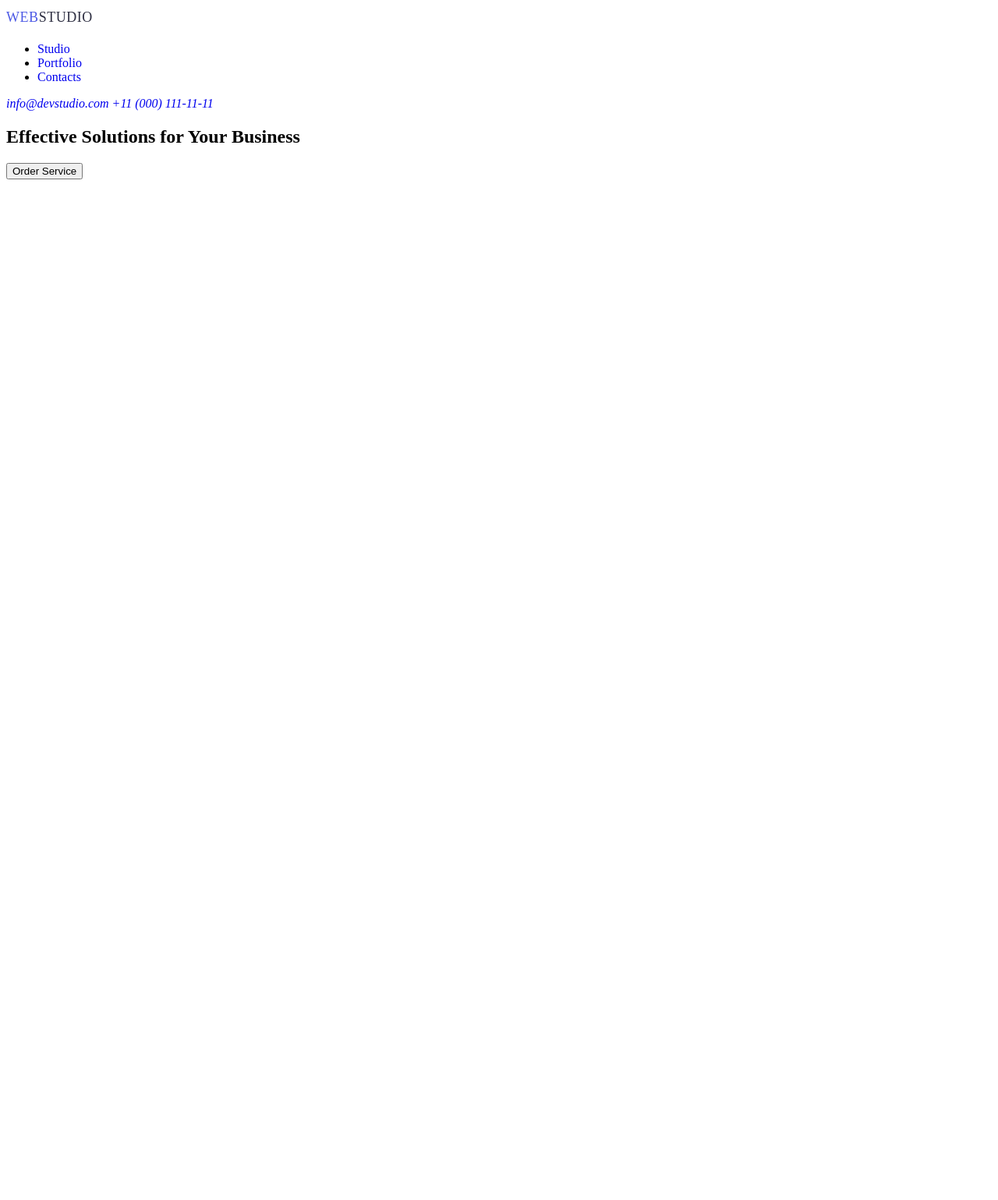
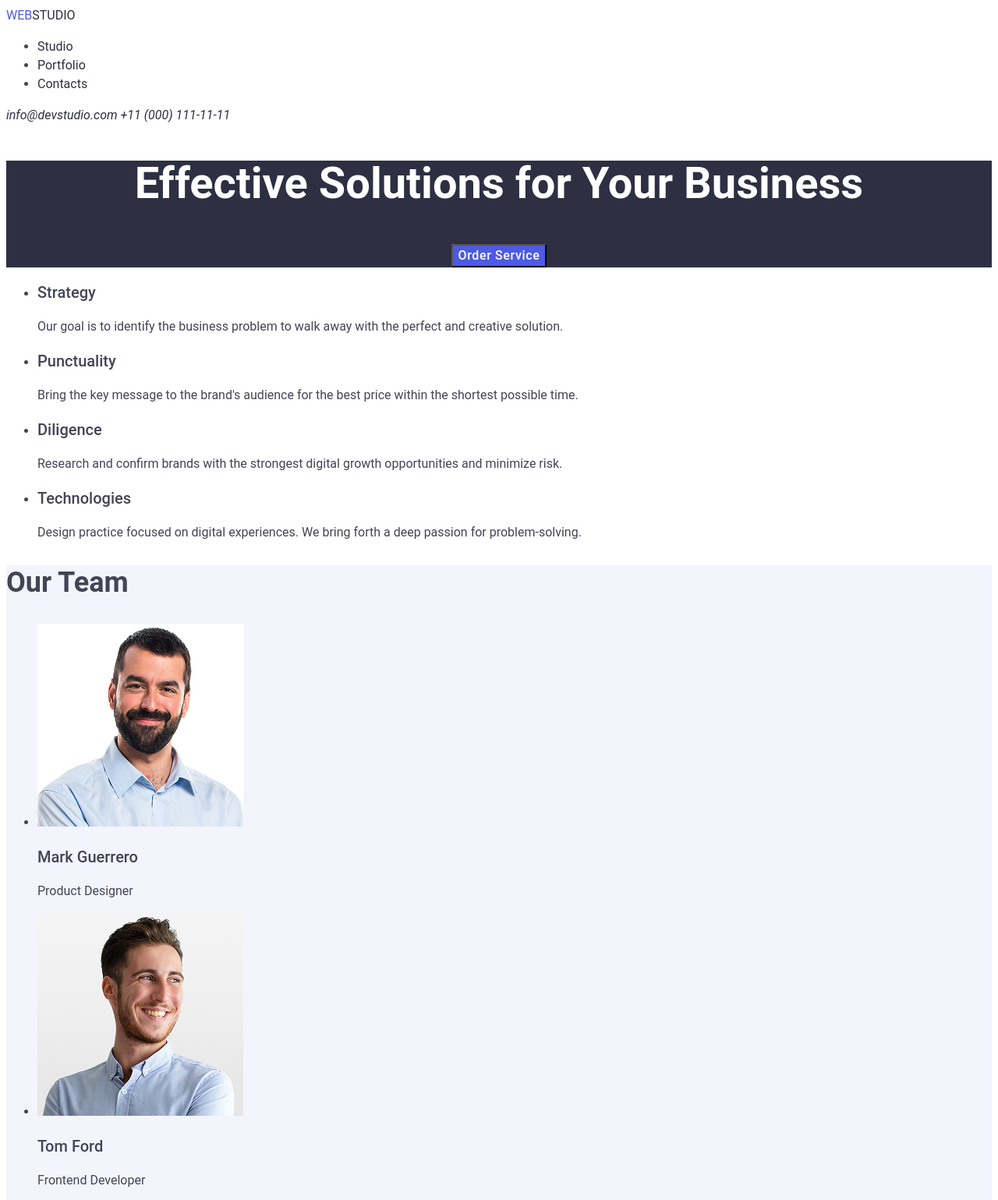
Before and after one commit to erdemyolcu/goit-markup-hw-02, a plain HTML site: page index.html in a window 1280 px wide. Shown: the top 1539 px of the page at 78% size. Before the commit the page ends 800 px from the top, so only its background shows below. Drawn offline with Linux system fonts and the light colour scheme.

Commit message:
kaydedilen degisiklikler-1

```diff
--- a/Css/styles.css
+++ b/Css/styles.css
@@ -1,14 +1,84 @@
+body {
+  font-family: "Roboto", sans-serif;
+  color: #434455;
+  font-size: 16px;
+  line-height: 1.5;
+}
+.nav-link {
+  color: #2e2f42;
+}
 .web {
   color: #4d5ae5;
+}
+address a {
+  color: #2e2f42;
 }
 .studio {
   color: #2e2f42;
 }
 .logo {
+  font-family: "Raleway", sans-serif;
+  font-weight: 700;
   font-size: 18px;
   line-height: 1.666;
   letter-spacing: 0.03em;
 }
+
 a {
   text-decoration: none;
 }
+h1 {
+  font-weight: 700;
+  font-size: 56px;
+  line-height: 1.07;
+  color: #ffffff;
+}
+h2 {
+  font-weight: 700;
+  font-size: 36px;
+  line-height: 1.25;
+}
+h3 {
+  font-weight: 500;
+  font-size: 20px;
+  line-height: 1.2;
+}
+p {
+  font-weight: 400;
+  line-height: 1.5;
+}
+.section1 {
+  background-color: #2e2f42;
+  text-align: center;
+}
+.section2 {
+  background-color: #f4f4fd;
+}
+button {
+  font-family: "Roboto", sans-serif;
+  font-weight: 500;
+  font-size: 16px;
+  line-height: 1.5;
+  background-color: #4d5ae5;
+  color: #ffffff;
+  letter-spacing: 0.04em;
+  cursor: pointer;
+}
+.contact-link:hover {
+  color: #404bbf;
+}
+.nav-link:hover {
+  color: #404bbf;
+}
+.studio-link:active {
+  text-decoration: underline;
+}
+.button:hover {
+  background-color: #404bbf;
+}
+.footer {
+  background-color: #2e2f42;
+}
+.footer p {
+  color: #f4f4fd;
+}
--- a/index.html
+++ b/index.html
@@ -5,33 +5,145 @@
     <meta name="viewport" content="width=device-width, initial-scale=1.0" />
     <title>Document</title>
     <link rel="stylesheet" href="./css/styles.css" />
+    <link
+      href="https://fonts.googleapis.com/css2?family=Raleway:wght@0,100..900;1,100..900&family=Roboto:wght@0,100..900;1,100..900&display=swap"
+      rel="stylesheet"
+    />
   </head>
   <body>
     <header>
-      <a href="#" class="logo"
+      <a href="#" class="header-logo"
         ><span class="web">WEB</span><span class="studio">STUDIO</span>
       </a>
       <nav>
         <ul>
-          <li><a href="#">Studio</a></li>
-          <li><a href="#">Portfolio</a></li>
-          <li><a href="#">Contacts</a></li>
+          <li><a class="nav-link studio-link" href="#">Studio</a></li>
+          <li><a class="nav-link" href="#">Portfolio</a></li>
+          <li><a class="nav-link" href="#">Contacts</a></li>
         </ul>
       </nav>
       <address>
-        <a href="mailto:info@devstudio.com">info@devstudio.com</a>
-        <a href="tel:+110001111111">+11 (000) 111-11-11</a>
+        <a class="contact-link" href="mailto:info@devstudio.com"
+          >info@devstudio.com</a
+        >
+        <a class="contact-link" href="tel:+110001111111">+11 (000) 111-11-11</a>
       </address>
     </header>
     <main>
+      <!--A Alanı-->
+      <section class="section1">
+        <h1>Effective Solutions for Your Business</h1>
+        <button class="button" type="button">Order Service</button>
+      </section>
+      <!--A Alanı Bitti-->
+      <!--B Alanı-->
       <section>
-        <h1>Effective Solutions for Your Business</h1>
-        <button type="button">Order Service</button>
+        <ul>
+          <li>
+            <h3>Strategy</h3>
+            <p>
+              Our goal is to identify the business problem to walk away with the
+              perfect and creative solution.
+            </p>
+          </li>
+          <li>
+            <h3>Punctuality</h3>
+            <p>
+              Bring the key message to the brand's audience for the best price
+              within the shortest possible time.
+            </p>
+          </li>
+          <li>
+            <h3>Diligence</h3>
+            <p>
+              Research and confirm brands with the strongest digital growth
+              opportunities and minimize risk.
+            </p>
+          </li>
+          <li>
+            <h3>Technologies</h3>
+            <p>
+              Design practice focused on digital experiences. We bring forth a
+              deep passion for problem-solving.
+            </p>
+          </li>
+        </ul>
       </section>
-      <section></section>
-      <section></section>
-      <section></section>
+      <!--B Alanı Bitti-->
+      <!--C Alanı-->
+      <section class="section2">
+        <h2>Our Team</h2>
+        <ul>
+          <li>
+            <img src="images/img-3.jpg" alt="Mark Guerrero" width="264" />
+            <h3>Mark Guerrero</h3>
+            <p>Product Designer</p>
+          </li>
+          <li>
+            <img src="images/img-2.jpg" alt="Tom Ford" width="264" />
+            <h3>Tom Ford</h3>
+            <p>Frontend Developer</p>
+          </li>
+          <li>
+            <img src="images/img-1.jpg" alt="Camila Garcia" width="264" />
+            <h3>Camila Garcia</h3>
+            <p>Marketing</p>
+          </li>
+          <li>
+            <img src="images/img.jpg" alt="Daniel Wilson" width="264" />
+            <h3>Daniel Wilson</h3>
+            <p>UI Designer</p>
+          </li>
+        </ul>
+      </section>
+      <!--C Alanı Bitti-->
+      <!--D Alanı -->
+      <section>
+        <h2>Our Portfolio</h2>
+        <ul>
+          <li>
+            <img src="images/img5.jpg" alt="Banking App" width="360" />
+            <h3>Banking App</h3>
+            <p>App</p>
+          </li>
+          <li>
+            <img src="images/img4.jpg" alt="Cashless Payment" width="360" />
+            <h3>Cashless Payment</h3>
+            <p>Marketing</p>
+          </li>
+          <li>
+            <img src="images/img3.jpg" alt="Meditation App" width="360" />
+            <h3>Meditation App</h3>
+            <p>App</p>
+          </li>
+          <li>
+            <img src="images/img2.jpg" alt="Taxi Service" width="360" />
+            <h3>Taxi Service</h3>
+            <p>Marketing</p>
+          </li>
+          <li>
+            <img src="images/img1.jpg" alt="Screen Illustrations" width="360" />
+            <h3>Screen Illustrations</h3>
+            <p>Design</p>
+          </li>
+          <li>
+            <img src="images/img6.jpg" alt="Online Courses" width="360" />
+            <h3>Online Courses</h3>
+            <p>Marketing</p>
+          </li>
+        </ul>
+      </section>
+      <!--D Alanı Bitti-->
     </main>
-    <footer></footer>
+    <footer class="footer">
+      <a href="#" class="logo">
+        <span style="color: #4d5ae5">WEB</span
+        ><span style="color: #f4f4fd">STUDIO</span>
+      </a>
+      <p>
+        Increase the flow of customers and sales for your business with digital
+        marketing & growth solutions.
+      </p>
+    </footer>
   </body>
 </html>
```
Also changed, not shown: images/img-1.jpg (added), images/img-2.jpg (added), images/img-3.jpg (added), images/img.jpg (added), images/img1.jpg (added), images/img2.jpg (added), images/img3.jpg (added), images/img4.jpg (added), images/img5.jpg (added), images/img6.jpg (added), 1 other file.
